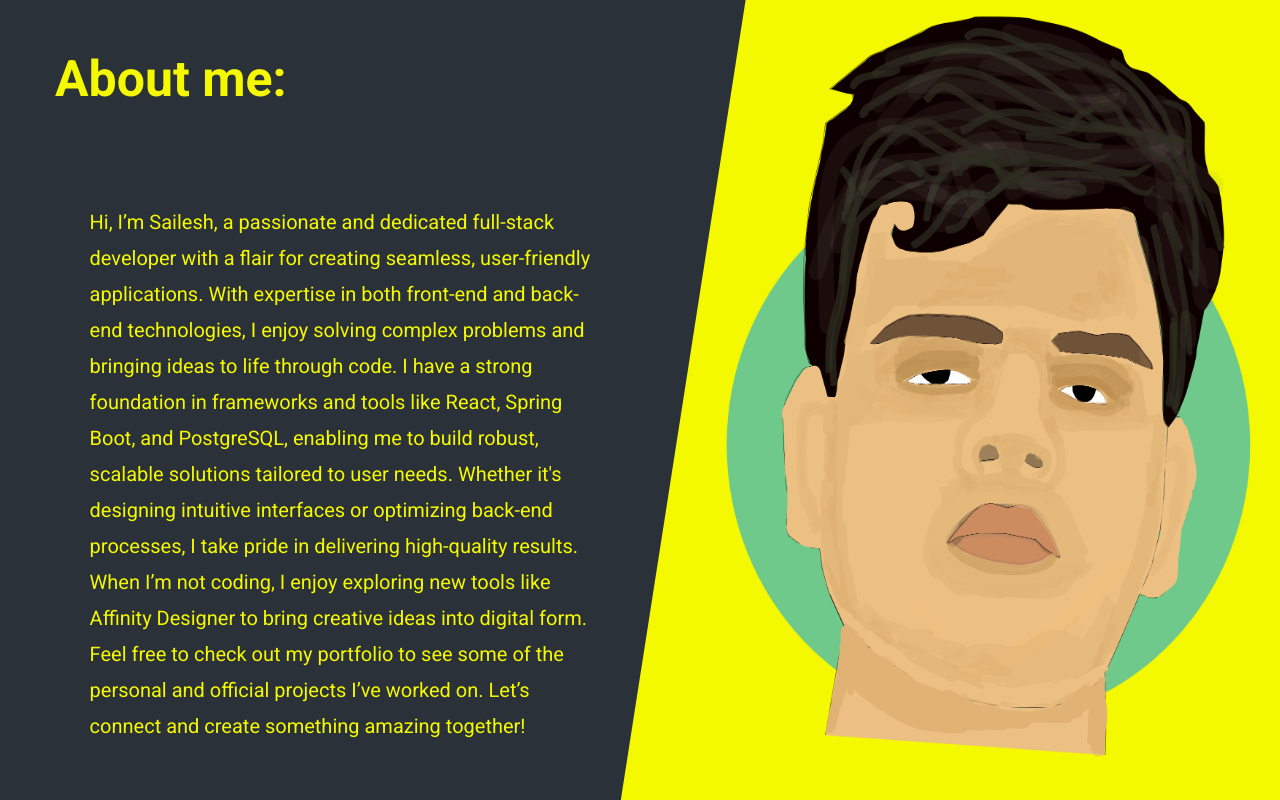
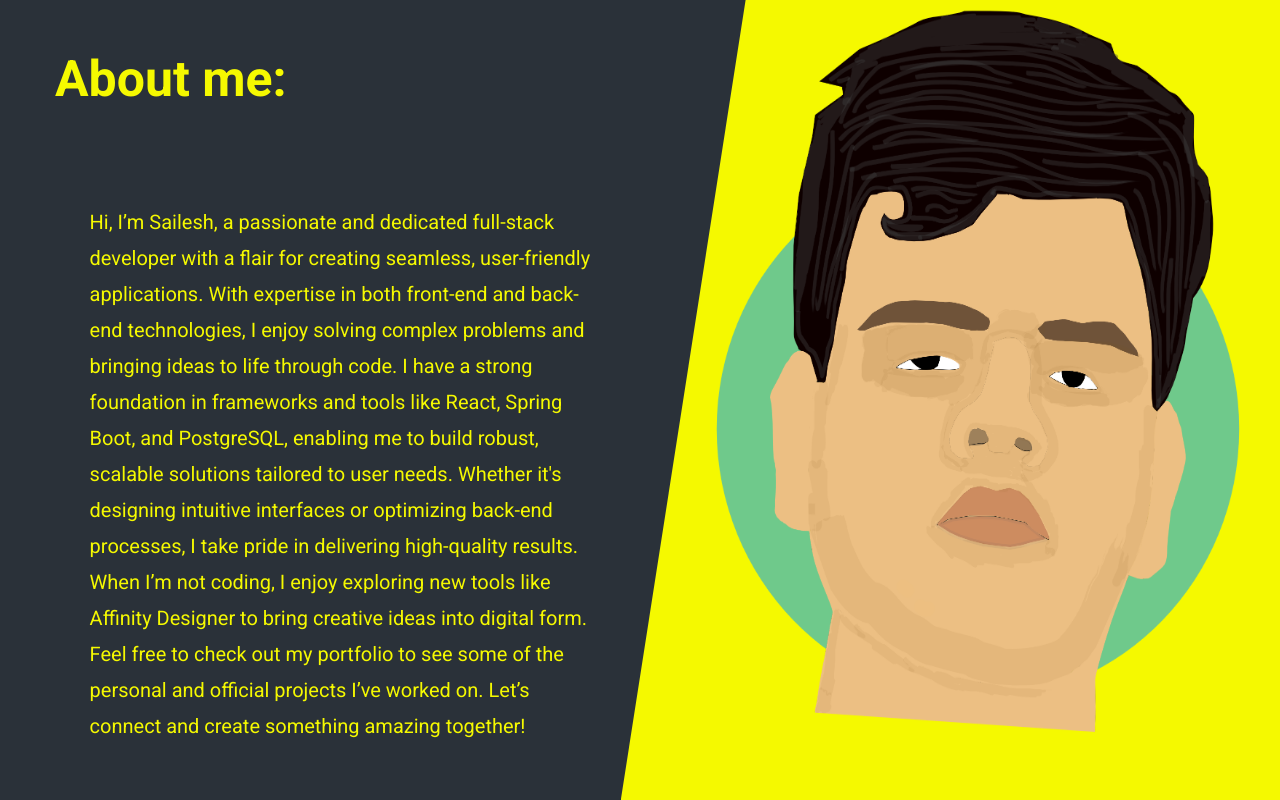
Before and after one commit to Sailesh-developer/Portfolio-Sailesh, a React (Create React App) app: page /Aboutme in a window 1280 px wide. Built offline with nearby package versions, Linux system fonts and the light colour scheme; a web font is replaced by a local one.

Commit message:
portrait changes

```diff
--- a/src/components/AboutMe.jsx
+++ b/src/components/AboutMe.jsx
@@ -1,6 +1,6 @@
 import React from 'react'
 import '../stylesheets/AboutMe.css'
-import myPortrait from "../assets/portrait.png"
+import newPortrait from "../assets/newPortrait.png"
 import { motion } from 'framer-motion';
 
 const AboutMe = () => {
@@ -21,7 +21,7 @@ const AboutMe = () => {
       }}
       style={{ display: 'flex' }} // Keeps it inline for better layout
     >
-   <img src = {myPortrait} className='portrait-image'/>
+   <img src = {newPortrait} className='portrait-image'/>
    </motion.div>
 </div>
 
```
Also changed, not shown: src/assets/newPortrait.png (added).
